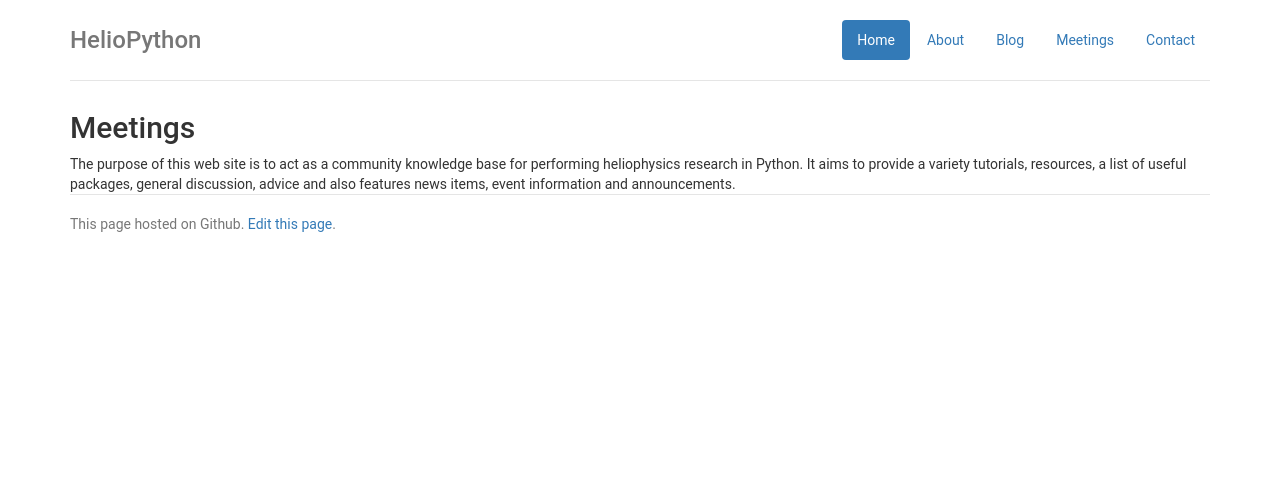
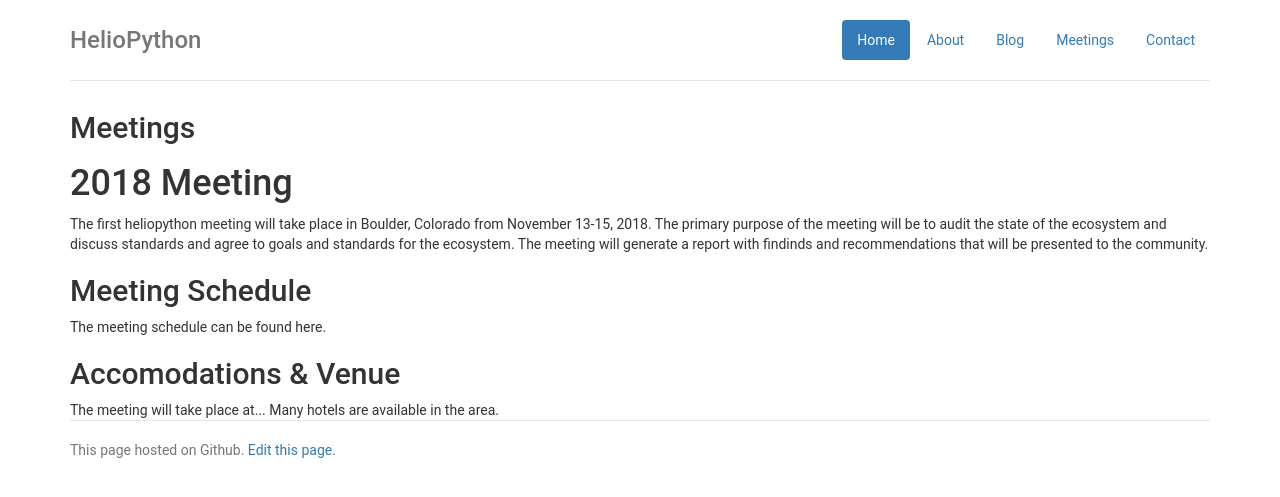
Before and after one commit to heliophysicsPy/heliophysicsPy.github.io, a Jekyll site: the page built from _pages/meetings.html, in a window 1280 px wide. Shown: the top 497 px of the page. Built offline with Jekyll 4.4.1, drawn with Linux system fonts in a browser that asks for light colours.

Commit message:
Update meetings.html

```diff
--- a/_pages/meetings.html
+++ b/_pages/meetings.html
@@ -4,6 +4,15 @@
 permalink: /meetings/
 ---
 
-The purpose of this web site is to act as a community knowledge base for performing heliophysics research in Python.
-It aims to provide a variety tutorials, resources, a list of useful packages, general discussion, advice and also features news items,
-event information and announcements.
+<h1>2018 Meeting</h1>
+The first heliopython meeting will take place in Boulder, Colorado from November 13-15, 2018.
+The primary purpose of the meeting will be to audit the state of the ecosystem and discuss standards and agree to
+goals and standards for the ecosystem.
+
+The meeting will generate a report with findinds and recommendations that will be presented to the community.
+
+  <h2>Meeting Schedule</h2>
+The meeting schedule can be found here.
+
+  <h2>Accomodations & Venue</h2>
+  The meeting will take place at... Many hotels are available in the area.
```
